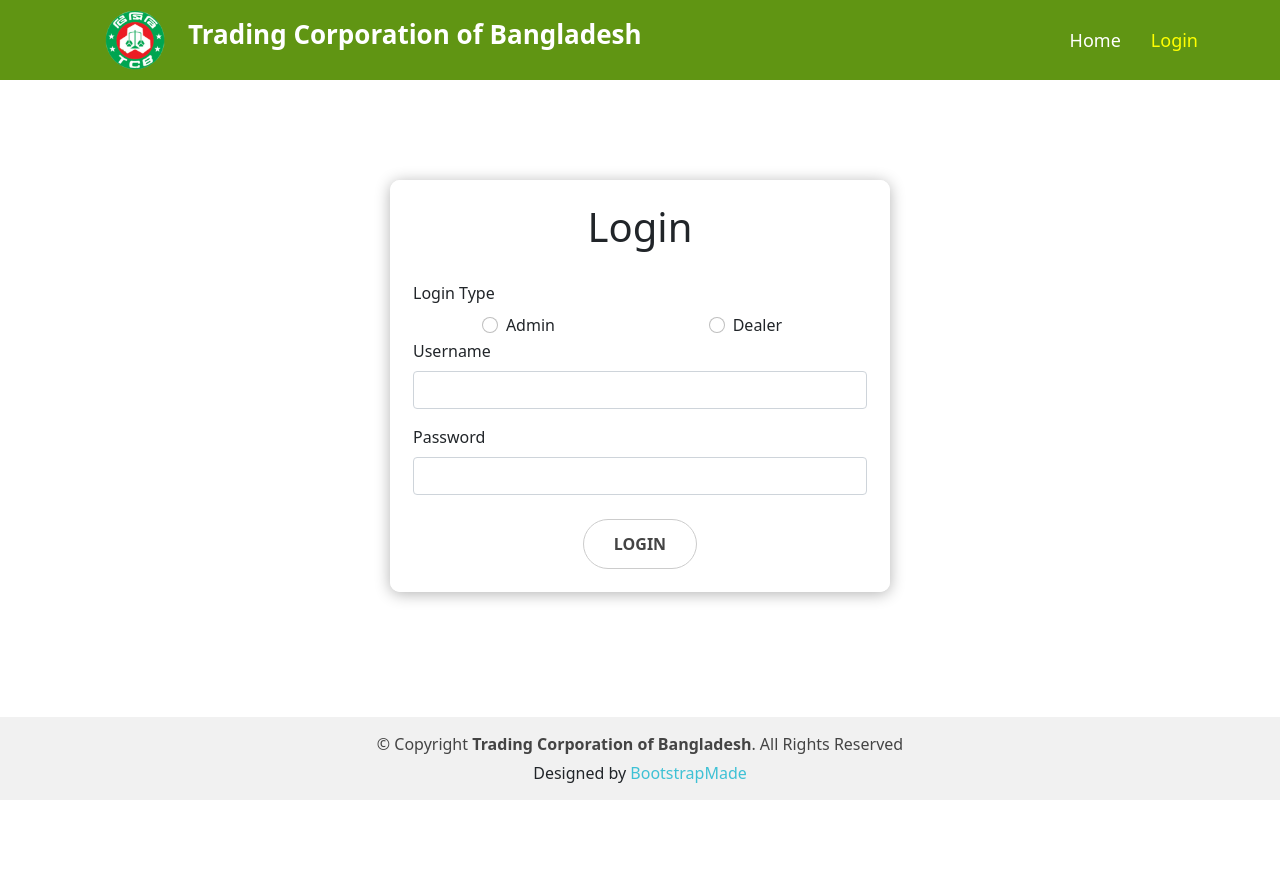
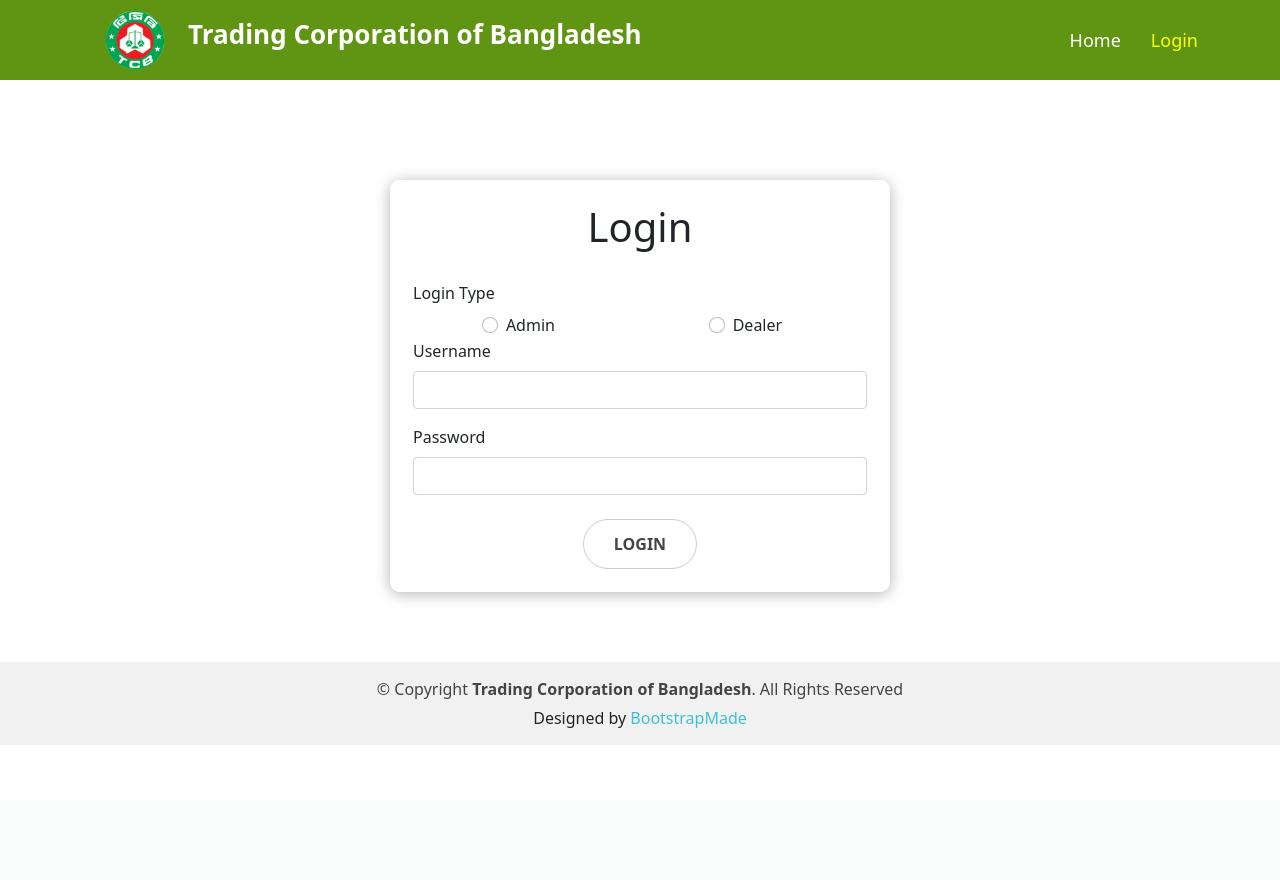
Before and after one commit to taus-if/TCB-Goods-Distribution-System, a PHP site: page /FrontEnd/login.html in a window 1280 px wide. After the commit the page ends 728 px from the top, so only its background shows below. Run offline with PHP 8.4, Linux system fonts and the light colour scheme; some libraries are stand-ins or nearby versions.

Commit message:
fixed login page footer

```diff
--- a/FrontEnd/assets/css/style.css
+++ b/FrontEnd/assets/css/style.css
@@ -2611,6 +2611,7 @@
 {
   max-width: 500px;
   margin-top: 100px;
+  margin-bottom: 70px;
   border-style: solid;
   /* border-color: #caed94; */
   /* border-radius: 20px; */
--- a/FrontEnd/login.html
+++ b/FrontEnd/login.html
@@ -31,7 +31,9 @@
 
 </head>
 
-<body style="overflow:hidden;">
+<body>
+
+  <div class="everything">
 
     <!-- ======= Header ======= -->
     <header id="header" class="fixed-top d-flex align-items-center">
@@ -41,14 +43,14 @@
           <!-- <h1><a href="index.html"><span>e</span>Business</a></h1> -->
           <!-- Uncomment below if you prefer to use an image logo -->
           <div class="fullnavname">
-          <a href="../index.html"><img src="assets/img/tcblogo-removebg-preview (1).png" alt="" class="img-fluid"><span
-              class="navname">Trading Corporation of Bangladesh</span></a>
+            <a href="../index.html"><img src="assets/img/tcblogo-removebg-preview (1).png" alt=""
+                class="img-fluid"><span class="navname">Trading Corporation of Bangladesh</span></a>
           </div>
 
           <div class="shortnavname">
 
-          <a href="../index.html"><img src="assets/img/tcblogo-removebg-preview (1).png" alt="" class="img-fluid"><span
-              class="navname shortnavname">TCB</span></a>
+            <a href="../index.html"><img src="assets/img/tcblogo-removebg-preview (1).png" alt=""
+                class="img-fluid"><span class="navname shortnavname">TCB</span></a>
           </div>
 
         </div>
@@ -144,72 +146,7 @@
     </main><!-- End #main -->
 
     <!-- ======= Footer ======= -->
-  <footer class="fixed-bottom">
-    <!-- <div class="footer-area">
-      <div class="container">
-        <div class="row">
-          <div class="col-md-4">
-            <div class="footer-content">
-              <div class="footer-head">
-                <div class="footer-logo">
-                  <h2><span>e</span>Business</h2>
-                </div>
-
-                <p>Sed ut perspiciatis unde omnis iste natus error sit voluptatem accusantium doloremque laudantium, totam rem aperiam, eaque ipsa quae ab illo inventore veritatis.</p>
-                <div class="footer-icons">
-                  <ul>
-                    <li>
-                      <a href="#"><i class="bi bi-facebook"></i></a>
-                    </li>
-                    <li>
-                      <a href="#"><i class="bi bi-twitter"></i></a>
-                    </li>
-                    <li>
-                      <a href="#"><i class="bi bi-instagram"></i></a>
-                    </li>
-                    <li>
-                      <a href="#"><i class="bi bi-linkedin"></i></a>
-                    </li>
-                  </ul>
-                </div>
-              </div>
-            </div>
-          </div> -->
-    <!-- end single footer -->
-    <!-- <div class="col-md-4">
-            <div class="footer-content">
-              <div class="footer-head">
-                <h4>information</h4>
-                <p>
-                  Lorem ipsum dolor sit amet, consectetur adipiscing elit, sed do eiusmod tempor.
-                </p>
-                <div class="footer-contacts">
-                  <p><span>Tel:</span> +123 456 789</p>
-                  <p><span>Email:</span> contact@example.com</p>
-                  <p><span>Working Hours:</span> 9am-5pm</p>
-                </div>
-              </div>
-            </div>
-          </div> -->
-    <!-- end single footer -->
-    <!-- <div class="col-md-4">
-            <div class="footer-content">
-              <div class="footer-head">
-                <h4>Instagram</h4>
-                <div class="flicker-img">
-                  <a href="#"><img src="assets/img/portfolio/1.jpg" alt=""></a>
-                  <a href="#"><img src="assets/img/portfolio/2.jpg" alt=""></a>
-                  <a href="#"><img src="assets/img/portfolio/3.jpg" alt=""></a>
-                  <a href="#"><img src="assets/img/portfolio/4.jpg" alt=""></a>
-                  <a href="#"><img src="assets/img/portfolio/5.jpg" alt=""></a>
-                  <a href="#"><img src="assets/img/portfolio/6.jpg" alt=""></a>
-                </div>
-              </div>
-            </div>
-          </div>
-        </div>
-      </div>
-    </div> -->
+    <footer class="">
       <div class="footer-area-bottom">
         <div class="container">
           <div class="row">
@@ -220,12 +157,6 @@
                 </p>
               </div>
               <div class="credits">
-              <!--
-              All the links in the footer should remain intact.
-              You can delete the links only if you purchased the pro version.
-              Licensing information: https://bootstrapmade.com/license/
-              Purchase the pro version with working PHP/AJAX contact form: https://bootstrapmade.com/buy/?theme=eBusiness
-            -->
                 Designed by <a href="https://bootstrapmade.com/">BootstrapMade</a>
               </div>
             </div>
@@ -247,6 +178,7 @@
 
     <!-- Template Main JS File -->
     <script src="assets/js/main.js"></script>
+  </div>
 
 </body>
 
```
Lines whose indentation alone changed are shown as unchanged.
